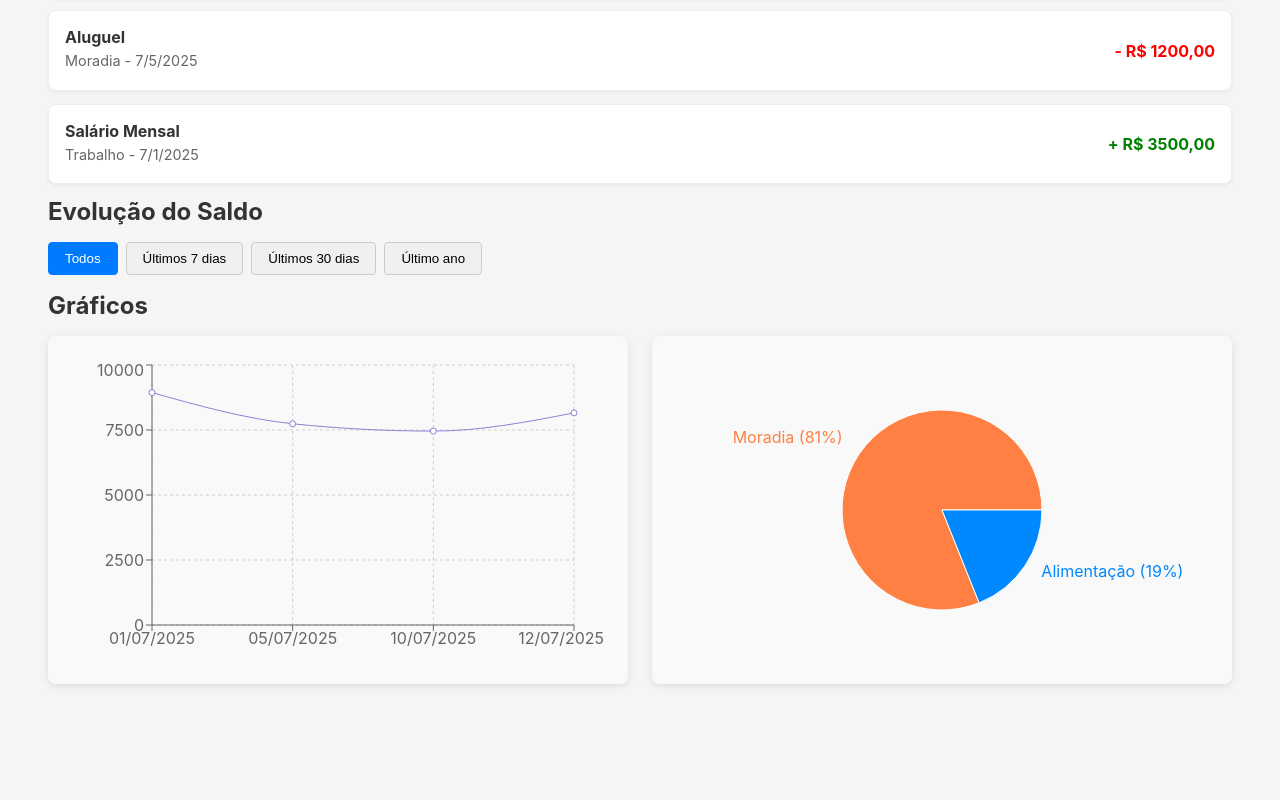
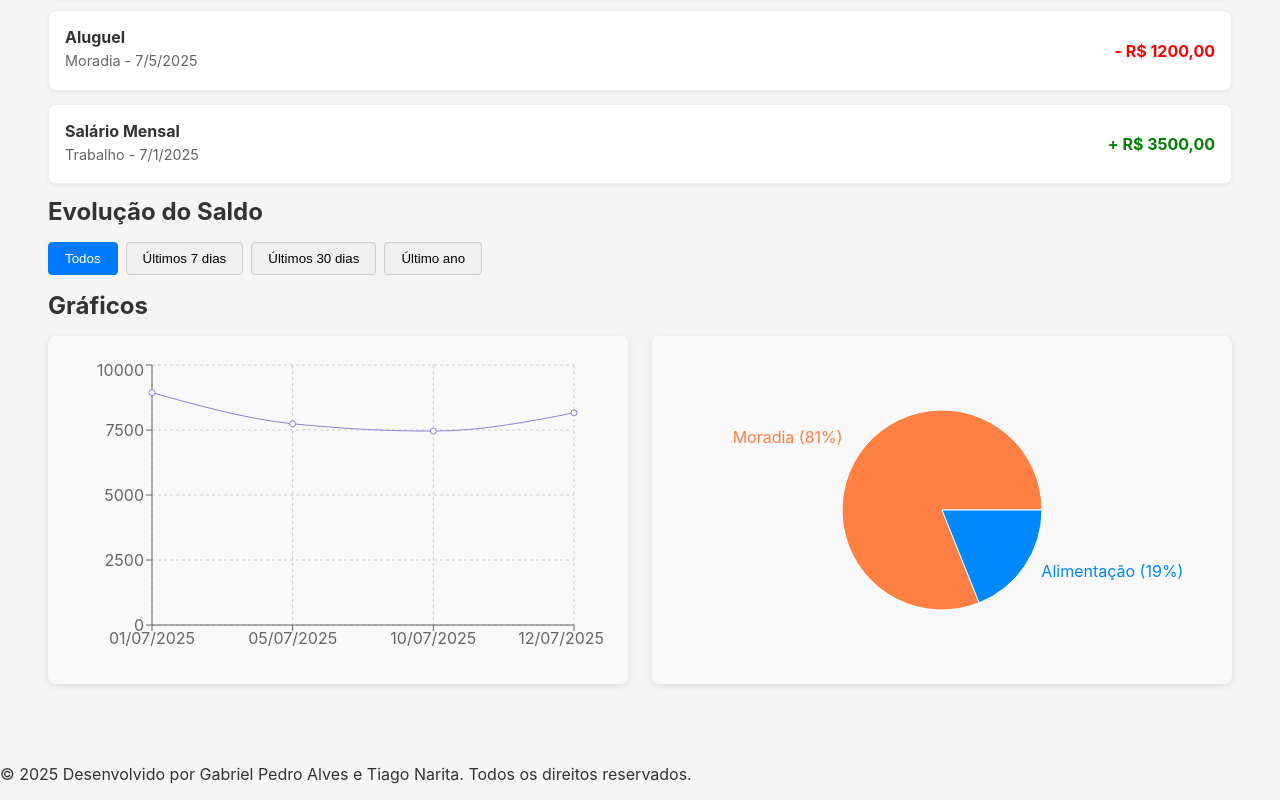
Before and after one commit to bielpedr0/FinancialManager, a React (Create React App) app: page / in a window 1280 px wide. Shown: the part 553-1353 px from the top of the page. Before the commit the page ends 1317 px from the top, so only its background shows below. Built offline with nearby package versions, Linux system fonts and the light colour scheme.

Commit message:
feat: footer

```diff
--- a/src/screens/DashboardPage.js
+++ b/src/screens/DashboardPage.js
@@ -5,6 +5,7 @@ import Resumo from './Resumo';
 import NovoGasto from './NovoGasto';
 import Historico from './Historico';
 import Perfil from './Perfil';
+
 
 const DashboardPage = () => {
   const [activeTab, setActiveTab] = useState('resumo');
@@ -58,7 +59,11 @@ const DashboardPage = () => {
       <div className="content">
         {renderContent()}
       </div>
+     <footer>
+      <p>&copy; 2025 Desenvolvido por Gabriel Pedro Alves e Tiago Narita. Todos os direitos reservados.</p>
+    </footer>
     </div>
+
   );
 };
 
```
Also changed, not shown: src/screens/Configuracoes.js (added).
